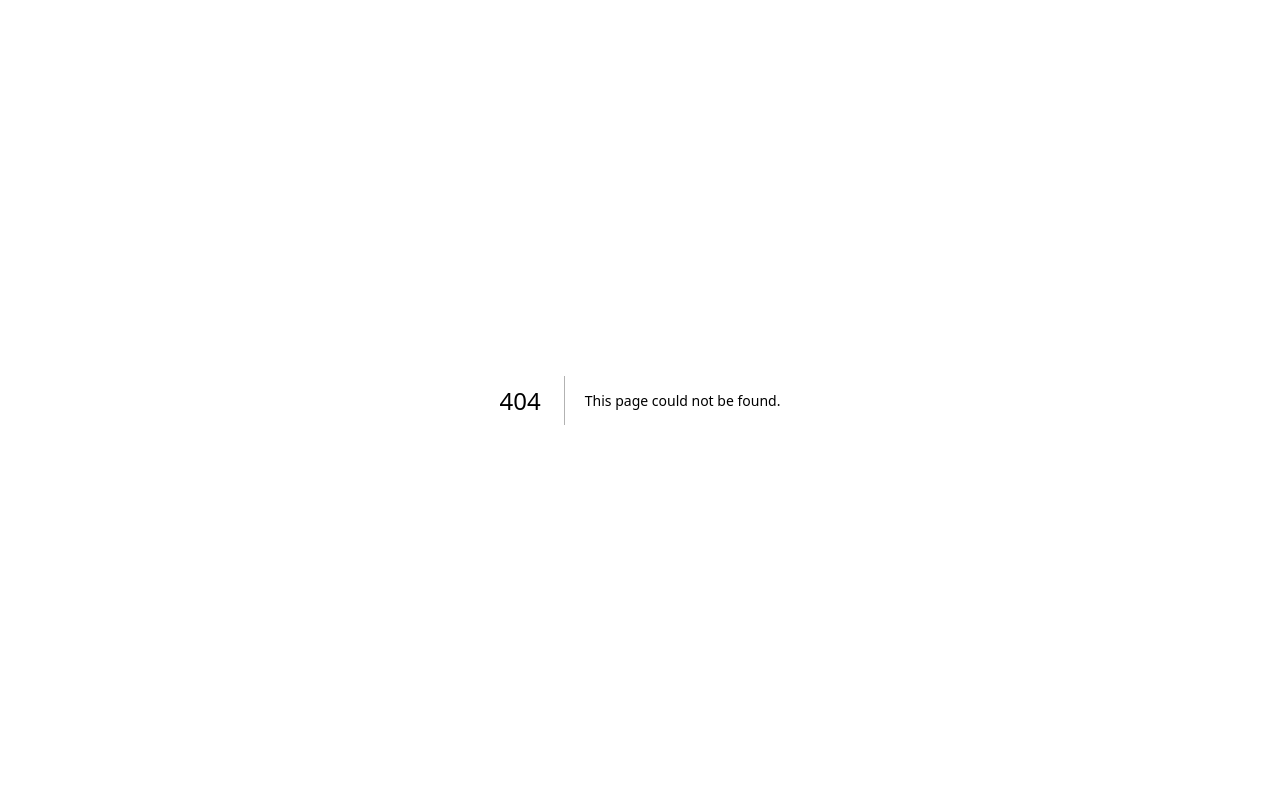
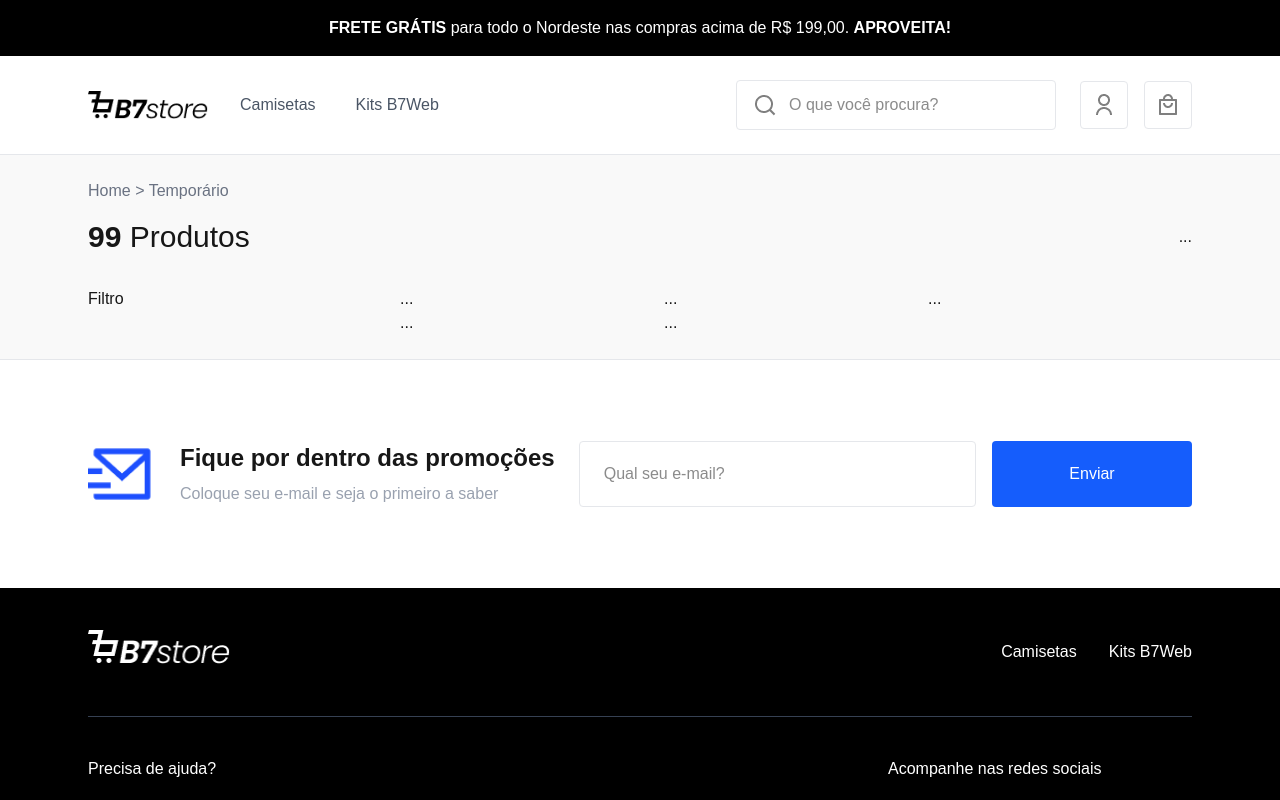
Before and after one commit to FabinhoFlauzino/b7store-frontend, a Next.js app: page /categories/camisa in a window 1280 px wide. Before the commit this address had no page. Shown: the top 800 px of the page. Built offline with nearby package versions, Linux system fonts and the light colour scheme.

Commit message:
Estrutura de categorias

```diff
--- /dev/null
+++ b/src/app/(site)/categories/[slug]/page.tsx
@@ -0,0 +1,37 @@
+import Link from "next/link"
+
+type Props = {
+  params: Promise<{ slug: string }>
+  searchParams: Promise<{ [key: string]: string | string[] | undefined }>
+}
+
+export default async function Page({ params, searchParams }: Props) {
+  const { slug } = await params
+  const filters = await searchParams
+
+  //TODO: pegar as informações da categoria
+
+  return (
+    <div>
+      <div className="text-gray-500 mb-4">
+        <Link href="/">Home</Link> &gt; Temporário
+      </div>
+
+      <div className="flex flex-col md:flex-row justify-between items-start md:items-center">
+        <div className="text-3xl"><strong>99</strong> Produtos</div>
+        <div className="">...</div>
+      </div>
+
+      <div className="flex flex-col md:flex-row gap-8 mt-8">
+        <div className="flex-1 md:max-w-70">Filtro</div>
+        <div className="flex-1 grid grid-cols-1 md:grid-cols-3">
+          <div className="">...</div>
+          <div className="">...</div>
+          <div className="">...</div>
+          <div className="">...</div>
+          <div className="">...</div>
+        </div>
+      </div>
+    </div>
+  )
+}
--- a/src/data.ts
+++ b/src/data.ts
@@ -36,7 +36,7 @@ export const data = {
     },
   ],
   menu: [
-    { label: "Camisetas", href: "/categoaries/camisa" },
-    { label: "Kits B7Web", href: "/categoaries/kits" },
+    { label: "Camisetas", href: "/categories/camisa" },
+    { label: "Kits B7Web", href: "/categories/kits" },
   ]
 }
```
